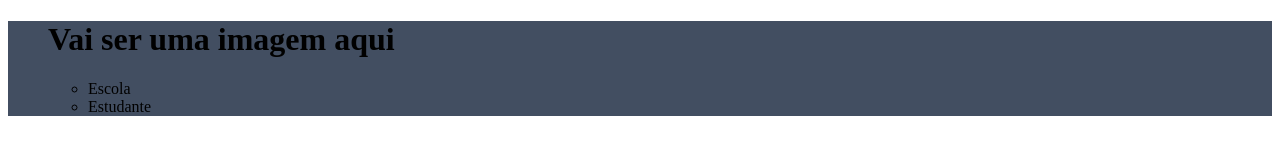
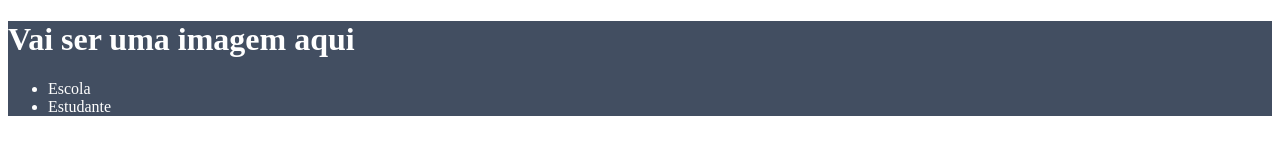
Before and after one commit to igorgbz/igor2025, a plain HTML site: page index.html in a window 1280 px wide. Drawn offline with Linux system fonts and the light colour scheme.

Commit message:
Add files via upload

```diff
--- a/index.html
+++ b/index.html
@@ -1,21 +1,23 @@
 <!DOCTYPE html>
-<html lang="pt">
+<html lang="en">
 <head>
     <meta charset="UTF-8">
     <meta http-equiv="X-UA-Compatible" content="IE=edge">
     <meta name="viewport" content="width=device-width, initial-scale=1.0">
     <title>Document</title>
-    <link rel="stylesheet" href="style.css">
 </head>
+<body>
 
+
+</body>
+</html>
+<link rel="stylesheet" href="style.css">
 <body>
     <header>
+        <h1>Vai ser uma imagem aqui</h1>
         <ul>
-            <body>
-                <header>
-                    <h1>Vai ser uma imagem aqui</h1>
-                    <ul>
-                        <li>Escola</li>
-                        <li>Estudante</li>
-                    </ul>
-                </header>
+            <li>Escola</li>
+            <li>Estudante</li>
+        </ul>
+    </header>
+</body>
--- a/style.css
+++ b/style.css
@@ -1,3 +1,4 @@
 header {
     background-color: #424E61;
+    color: white;
 }
```
